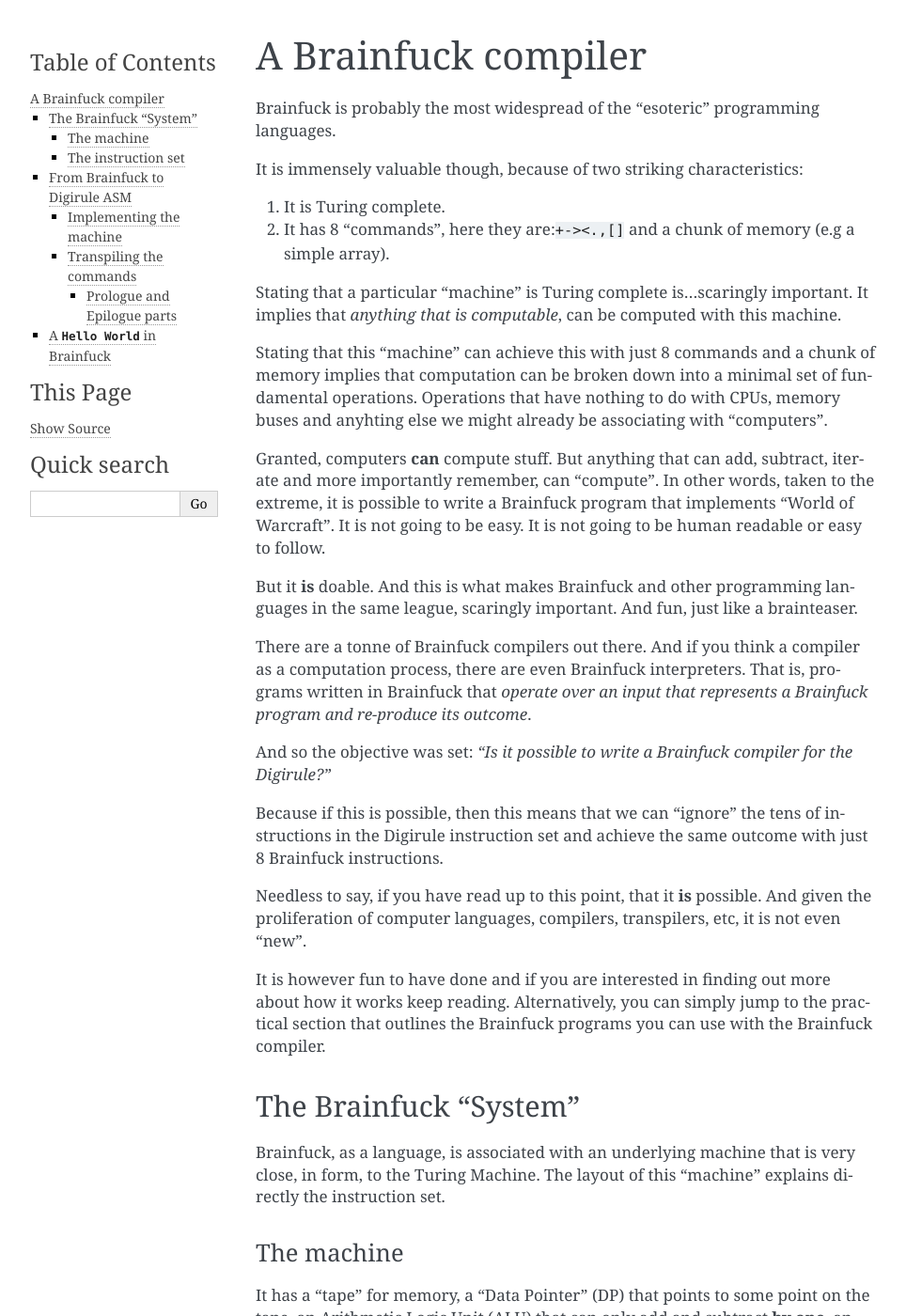
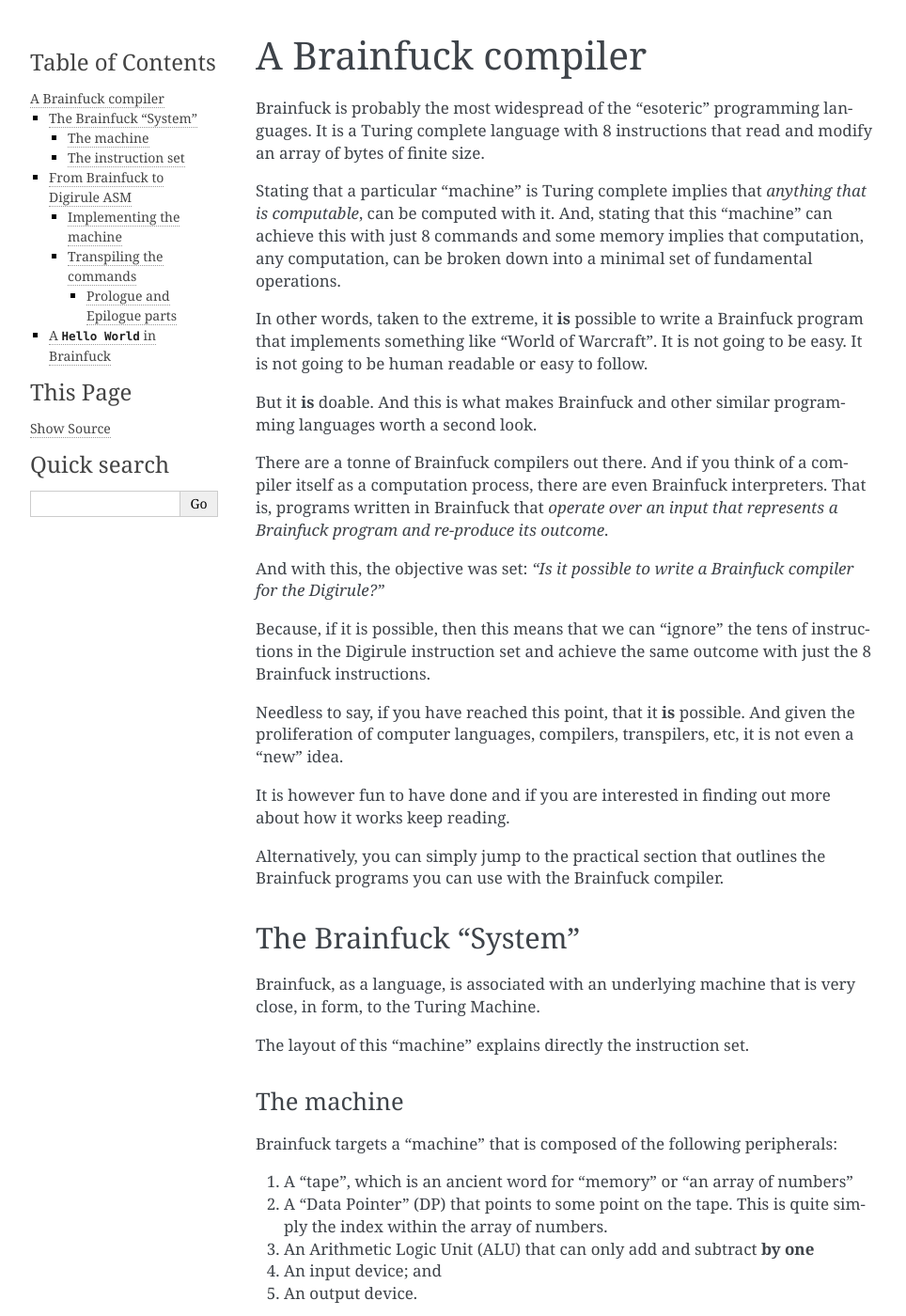
Before and after one commit to aanastasiou/dgtools, a Sphinx documentation site: the page built from doc/source/brainfuck.rst, in a window 1280 px wide and 1400 px high. Shown: the whole window at 94% size, without its empty margins (148-1112 px from the left). Built offline with Sphinx 7.4.7, drawn with Linux system fonts in a browser that asks for light colours; some of the changed text lies outside the part shown.

Commit message:
Comments to assembler and minor corrections to documentation

```diff
--- a/doc/source/brainfuck.rst
+++ b/doc/source/brainfuck.rst
@@ -1,40 +1,32 @@
 A Brainfuck compiler
 ====================
 
-Brainfuck is probably the most widespread of the "esoteric" programming languages.
+Brainfuck is probably the most widespread of the "esoteric" programming languages. It is a Turing complete
+language with 8 instructions that read and modify an array of bytes of finite size.
 
-It is immensely valuable though, because of two striking characteristics:
+Stating that a particular "machine" is Turing complete implies that *anything that is
+computable*, can be computed with it. And, stating that this "machine" can achieve this with just 8 commands and
+some memory implies that computation, any computation, can be broken down into a minimal set of fundamental operations.
 
-1. It is Turing complete.
-2. It has 8 "commands", here they are:``+-><.,[]`` and a chunk of memory (e.g a simple array).
-
-Stating that a particular "machine" is Turing complete is...scaringly important. It implies that *anything that is
-computable*, can be computed with this machine.
-
-Stating that this "machine" can achieve this with just 8 commands and a chunk of memory implies that computation can
-be broken down into a minimal set of fundamental operations. Operations that have nothing to do with CPUs, memory buses
-and anyhting else we might already be associating with "computers".
-
-Granted, computers **can** compute stuff. But anything that can add, subtract, iterate and more importantly remember,
-can "compute". In other words, taken to the extreme, it is possible to write a Brainfuck program that implements
+In other words, taken to the extreme, it **is** possible to write a Brainfuck program that implements something like
 "World of Warcraft". It is not going to be easy. It is not going to be human readable or easy to follow.
 
-But it **is** doable. And this is what makes Brainfuck and other programming languages in the same league, scaringly
-important. And fun, just like a brainteaser.
+But it **is** doable. And this is what makes Brainfuck and other similar programming languages worth a second look.
 
-There are a tonne of Brainfuck compilers out there. And if you think a compiler as a computation process, there are
-even Brainfuck interpreters. That is, programs written in Brainfuck that *operate over an input that represents
+There are a tonne of Brainfuck compilers out there. And if you think of a compiler itself as a computation process,
+there are even Brainfuck interpreters. That is, programs written in Brainfuck that *operate over an input that represents
 a Brainfuck program and re-produce its outcome*.
 
-And so the objective was set: *"Is it possible to write a Brainfuck compiler for the Digirule?"*
+And with this, the objective was set: *"Is it possible to write a Brainfuck compiler for the Digirule?"*
 
-Because if this is possible, then this means that we can "ignore" the tens of instructions in the Digirule instruction
-set and achieve the same outcome with just 8 Brainfuck instructions.
+Because, if it is possible, then this means that we can "ignore" the tens of instructions in the Digirule instruction
+set and achieve the same outcome with just the 8 Brainfuck instructions.
 
-Needless to say, if you have read up to this point, that it **is** possible. And given the proliferation of computer
-languages, compilers, transpilers, etc, it is not even "new".
+Needless to say, if you have reached this point, that it **is** possible. And given the proliferation of computer
+languages, compilers, transpilers, etc, it is not even a "new" idea.
 
 It is however fun to have done and if you are interested in finding out more about how it works keep reading.
+
 Alternatively, you can simply jump to the practical section that outlines the Brainfuck programs you can use with
 the Brainfuck compiler.
 
@@ -43,13 +35,22 @@
 ----------------------
 
 Brainfuck, as a language, is associated with an underlying machine that is very close, in form, to the Turing Machine.
+
 The layout of this "machine" explains directly the instruction set.
+
 
 The machine
 ^^^^^^^^^^^
 
-It has a "tape" for memory, a "Data Pointer" (DP) that points to some point on the tape, an Arithmetic Logic Unit (ALU)
-that can only add and subtract **by one**, an input device and an output device.
+Brainfuck targets a "machine" that is composed of the following peripherals:
+
+1. A "tape", which is an ancient word for "memory" or "an array of numbers"
+2. A "Data Pointer" (DP) that points to some point on the tape. This is quite simply the index within the array
+   of numbers.
+3. An Arithmetic Logic Unit (ALU) that can only add and subtract **by one**
+4. An input device; and
+5. An output device.
+
 
 The instruction set
 ^^^^^^^^^^^^^^^^^^^
@@ -117,7 +118,7 @@
 #. The "Iteration" (``[ ]``).
 
 The first two, are basically the same side effect (increase a "value") but towards different targets. To "move right"
-we simply need to add 1 to the ``dp``. To increase the value that the dp points at, we need to add one to where it
+we simply need to add 1 to the ``dp``. To increase the value that the ``dp`` points at, we need to add one to where it
 points to.
 
 The naive implementation of the first is:
@@ -130,11 +131,11 @@
 as the value somewhere along the "tape". So, the literal ``12``, in Brainfuck is ``++++++++++++`` which leads
 to adding 12 units to the initial value of the memory tape cell. The
 naive implementation therefore, leads to 12 calls to ``INCR`` and more generally :math:`\text{reps} \times 2`
-bytes of memory. Here, :math:`\text{reps}` stands for repetitions or the number of times the ``+`` symbol appears at a
-specific point in input.
+bytes of memory. Here, :math:`\text{reps}` stands for the number of times the ``+`` symbol appears at a
+specific point in the input program.
 
-For this reason, the Brainfuck transpiler, "catches" the repeated application of ``+ - > <`` and converts it to the more
-efficient:
+For this reason, the Brainfuck transpiler, "catches" the repeated application of ``+ - > <`` and converts them to the
+more efficient:
 
 ::
 
@@ -150,7 +151,7 @@
 the value the ``dp`` points at.
 
 Unfortunately, an indirect ``INCR`` is impossible with the "2U" Digirule firmware, which means that it would have to be
-done via the usual :ref`self-modifying code trick <iset_notes_mem_ops>`:
+done via the usual :ref`way of building up the instruction at runtime <iset_notes_mem_ops>`:
 
 ::
 
```
Also changed, not shown: other parts of doc/source/brainfuck.rst (+1 -1 lines), 3 other files.
